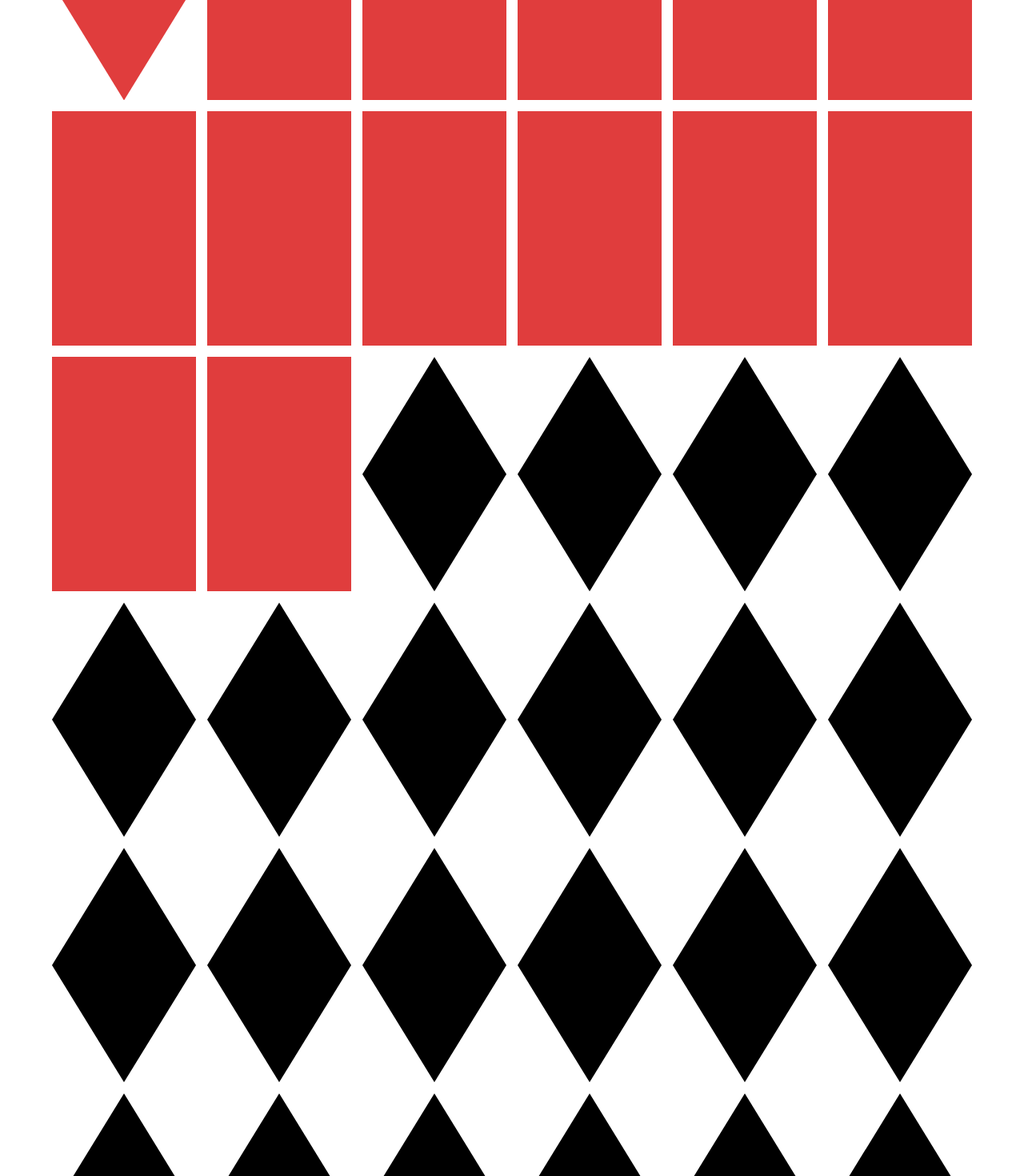
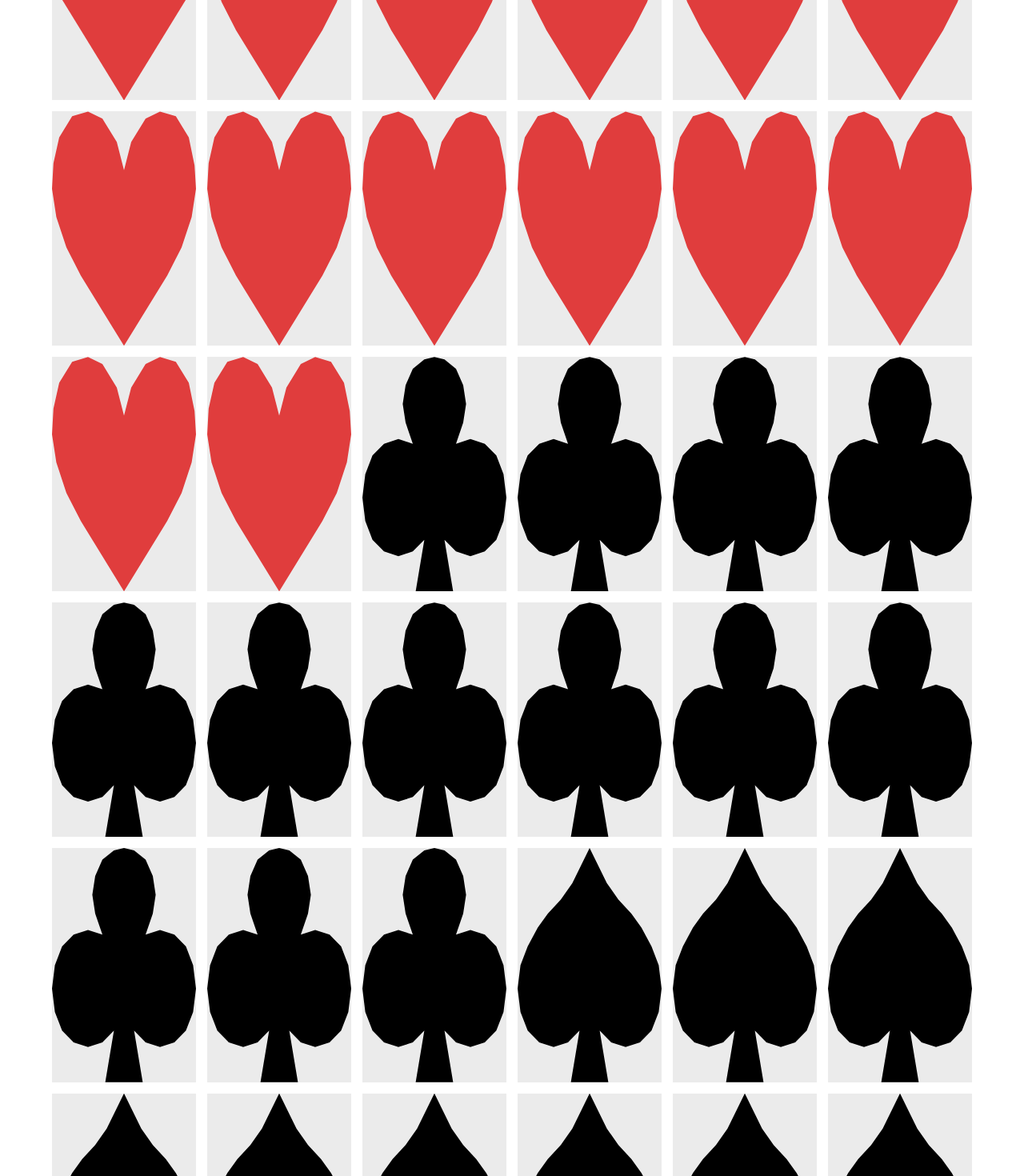
Before and after one commit to Milgarugaru123/My-Web-Games, a Next.js app in the folder poker-in-deed/: page / in a window 1280 px wide. Shown: the part 860-2330 px from the top of the page at 80% size. Built offline with nearby package versions, Linux system fonts and the light colour scheme.

Commit message:
card 디자인 추가

```diff
--- a/poker-in-deed/app/page.tsx
+++ b/poker-in-deed/app/page.tsx
@@ -3,7 +3,7 @@ import Card from "@/src/cards/Card";
 const Home = () => {
   return (
     <>
-      <div className={`h-[200lvh]`}>
+      <div className={`h-full`}>
         <Card />
       </div>
     </>
--- a/poker-in-deed/src/Header.tsx
+++ b/poker-in-deed/src/Header.tsx
@@ -2,7 +2,9 @@ import Link from "next/link";
 
 const Header = () => {
   return (
-    <header className={`w-full py-3 border-b-10 border-[#5a3a27] sticky top-0`}>
+    <header
+      className={`w-full py-3 border-b-10 border-[#5a3a27] bg-[#351500] sticky top-0 z-50`}
+    >
       <nav
         className={`text-2xl w-full max-w-[80lvw] mx-auto flex justify-between items-center`}
       >
--- a/poker-in-deed/src/cards/Card.tsx
+++ b/poker-in-deed/src/cards/Card.tsx
@@ -1,8 +1,6 @@
+import CardInner from "./CardInner";
 import "./cards.css";
-
-type CardShapes = `diamond` | `heart` | `clover` | `spade`;
-type CardVals = `A` | 2 | 3 | 4 | 5 | 6 | 7 | 8 | 9 | 10 | `J` | `Q` | `K`;
-type Cards = { shape: CardShapes; val: CardVals };
+import { CardShapes, CardVals, Cards } from "./cardType";
 
 const cardShapes: Readonly<CardShapes>[] = [
   "diamond",
@@ -50,7 +48,8 @@ const Card = () => {
                 key={`${card.shape}-${card.val}`}
                 className={`card_frame mx-auto val_${card.val}`}
               >
-                <div className={`shape_${card.shape}`}></div>
+                <CardInner shape={card.shape} val={card.val} />
+                {/* <div className={`shape_${card.shape}`}></div> */}
               </div>
             );
           });
--- /dev/null
+++ b/poker-in-deed/src/cards/CardInner.tsx
@@ -0,0 +1,8 @@
+import { CardShapes, CardVals } from "./cardType";
+
+const CardInner: { shape: CardShapes; val: CardVals } = ({ shape, val }) => {
+  if (val == `A`) return <div className={`shape_${shape}`}></div>;
+  return <div className={`shape_${shape}`}></div>;
+};
+
+export default CardInner;
--- /dev/null
+++ b/poker-in-deed/src/cards/cardType.ts
@@ -0,0 +1,16 @@
+export type CardShapes = `diamond` | `heart` | `clover` | `spade`;
+export type CardVals =
+  | `A`
+  | 2
+  | 3
+  | 4
+  | 5
+  | 6
+  | 7
+  | 8
+  | 9
+  | 10
+  | `J`
+  | `Q`
+  | `K`;
+export type Cards = { shape: CardShapes; val: CardVals };
--- a/poker-in-deed/src/cards/cards.css
+++ b/poker-in-deed/src/cards/cards.css
@@ -1,7 +1,9 @@
 .card_frame {
   width: 100%;
   aspect-ratio: 1/1.62;
+  /* aspect-ratio: 1/1; */
   border: 1px solid white;
+  background-color: rgb(235, 235, 235);
 }
 
 .shape_diamond {
@@ -14,13 +16,29 @@
 .shape_heart {
   width: 100%;
   height: 100%;
-  clip-path: shape(
-    from 50% 100%,
-    curve to 20% 0% with 0% 30%,
-    curve to 50% 30%,
-    curve to 80% 0%,
-    curve to 50% 100% with 100% 30%,
-    close
+  clip-path: polygon(
+    50% 100%,
+    20% 70%,
+    10% 58%,
+    3% 45%,
+    0% 33%,
+    1% 22%,
+    5% 11%,
+    14% 2%,
+    25% 0%,
+    35% 3%,
+    45% 13%,
+    50% 25%,
+    55% 13%,
+    65% 3%,
+    75% 0%,
+    86% 2%,
+    95% 11%,
+    99% 23%,
+    100% 33%,
+    97% 45%,
+    90% 58%,
+    80% 70%
   );
   background-color: rgb(224, 61, 61);
 }
@@ -28,13 +46,81 @@
 .shape_clover {
   width: 100%;
   height: 100%;
-  clip-path: polygon(50% 0%, 100% 50%, 50% 100%, 0% 50%);
+  clip-path: polygon(
+    37% 100%,
+    43% 78%,
+    35% 83%,
+    25% 85%,
+    15% 83%,
+    7% 78%,
+    2% 70%,
+    0% 60%,
+    2% 50%,
+    7% 42%,
+    15% 37%,
+    25% 35%,
+    35% 37%,
+    30% 28%,
+    28% 20%,
+    30% 12%,
+    35% 5%,
+    43% 1%,
+    50% 0%,
+    57% 1%,
+    65% 5%,
+    70% 12%,
+    72% 20%,
+    70% 28%,
+    65% 37%,
+    75% 35%,
+    85% 37%,
+    93% 42%,
+    98% 50%,
+    100% 60%,
+    98% 70%,
+    93% 78%,
+    85% 83%,
+    75% 85%,
+    65% 83%,
+    57% 78%,
+    63% 100%
+  );
   background-color: black;
 }
 
 .shape_spade {
   width: 100%;
   height: 100%;
-  clip-path: polygon(50% 0%, 100% 50%, 50% 100%, 0% 50%);
+  clip-path: polygon(
+    37% 100%,
+    43% 78%,
+    35% 83%,
+    25% 85%,
+    15% 83%,
+    7% 78%,
+    2% 70%,
+    0% 60%,
+    2% 50%,
+    7% 42%,
+    14% 34%,
+    21% 28%,
+    30% 22%,
+    38% 15%,
+    50% 0%,
+    62% 15%,
+    70% 22%,
+    79% 28%,
+    86% 34%,
+    93% 42%,
+    98% 50%,
+    100% 60%,
+    98% 70%,
+    93% 78%,
+    85% 83%,
+    75% 85%,
+    65% 83%,
+    57% 78%,
+    63% 100%
+  );
   background-color: black;
 }
```
